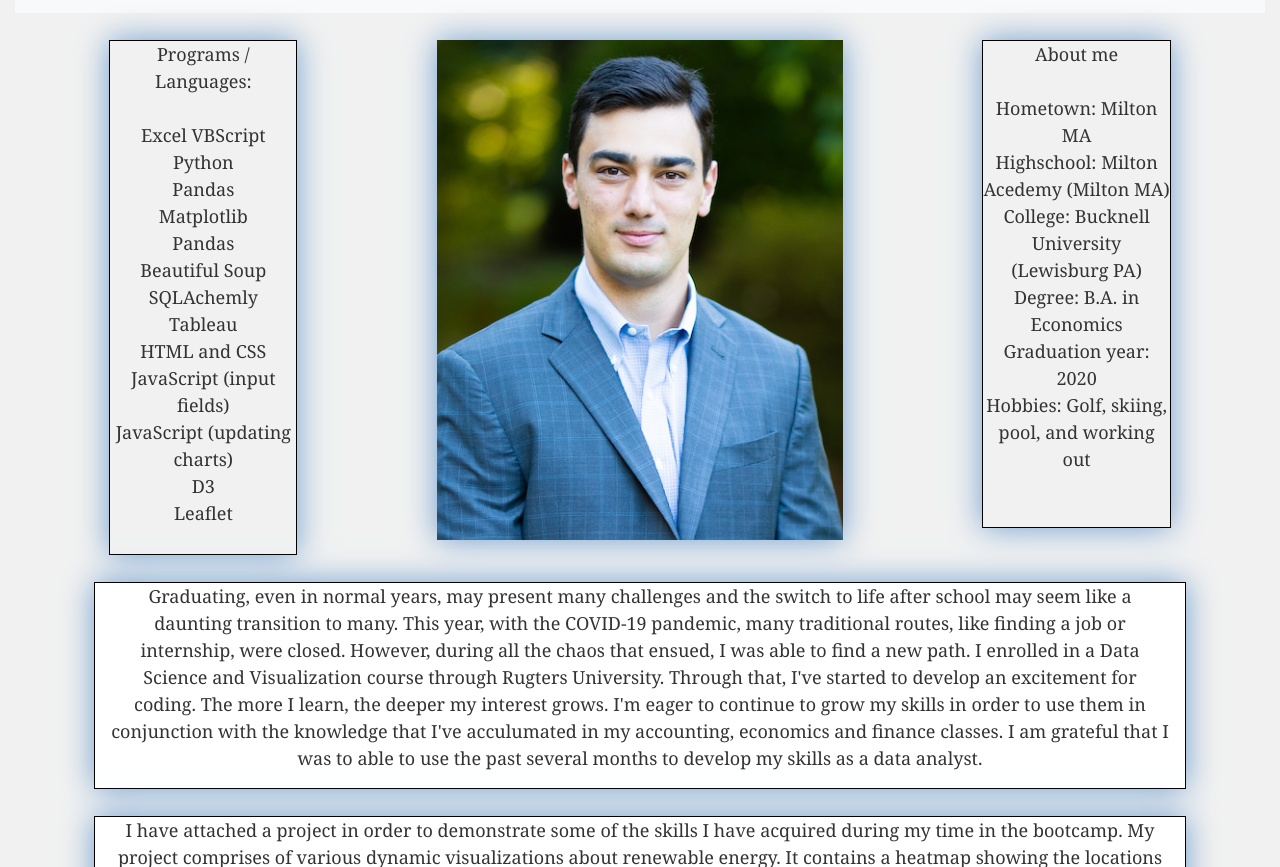
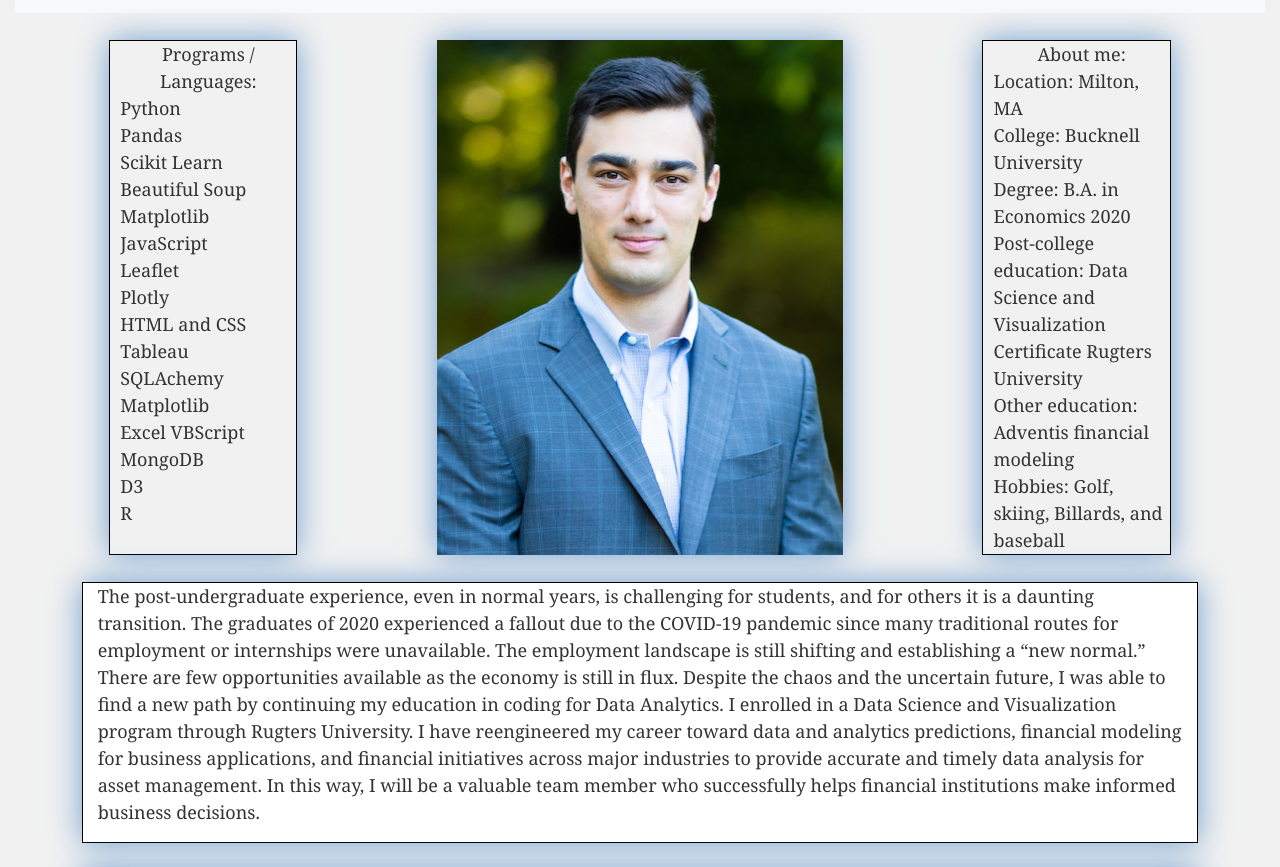
Before and after one commit to jamescadigan97/jamescadigan.github.io, a plain HTML site: page index.html in a window 1280 px wide. Shown: the part 77-944 px from the top of the page. Drawn offline with nearby package versions, Linux system fonts and the light colour scheme.

Commit message:
Halloween Eve

```diff
--- a/bio_style.css
+++ b/bio_style.css
@@ -1,6 +1,3 @@
-/*
- First External CSS Stylesheet
- */
 
 /* Styling for HTML elements */
  body {
@@ -19,7 +16,7 @@
 .fit-image{
   width: 100%;
   object-fit: cover;
-  height: 500px; /* only if you want fixed height */
+  height: 515px; /* only if you want fixed height */
   }
 
 .big-font {
@@ -28,14 +25,14 @@
 }
 
 #sidecolumn_left{
-  margin-left: 50;
+  margin-left: 100;
+  text-align: left;
 }
 
-
 p {
-  margin-right: 100;
-  margin-left: 100;
-  text-align: center;
+  /* margin-right: 100;
+  margin-left: 100; */
+  text-align: left;
 }
 
 body {
@@ -54,7 +51,9 @@ body {
 .sidetext {
   border:1px solid black;
   box-shadow: 0 0 30px #719ECE;
-  /* margin-right: 100;
-  margin-left: 100; */
+  padding-left:10px;
+}
+
+#sidetitle{
   text-align: center;
 }
--- a/index.html
+++ b/index.html
@@ -65,91 +65,98 @@
   <body class="margins">
     <div class="row">
       <div class="col-1">
-
+        <!--Margin-->
       </div>
       <div class="col-2" id="sidecolumn_left">
         <g>
           <br>
           <div class="sidetext">
-            Programs / Languages: <br><br>
-            Excel VBScript<br>  Python <br> Pandas <br> Matplotlib <br> Pandas  <br>Beautiful Soup <br>SQLAchemly <br>
-            Tableau <br>HTML and CSS <br>JavaScript (input fields) <br>JavaScript (updating charts)<br> D3 <br>Leaflet
-            <br><br>
-          </div class="sidetext">
+            <div id="sidetitle">
+              Programs / Languages: <br>
+            </div>
+            <div>
+              Python <br> Pandas  <br> Scikit Learn <br> Beautiful Soup <br> Matplotlib <br>  JavaScript <br> Leaflet <br>
+              Plotly <br> HTML and CSS <br>  Tableau <br> SQLAchemy <br> Matplotlib <br> Excel VBScript<br> MongoDB <br>D3 <br> R <br> <br>
+
+            </div>
+          </div>
         </g>
       </div>
       <div class="col-1">
-
+        <!--Margin-->
       </div>
       <div class="col-4">
         <br>
         <img src="headshot.png" alt="" class="img-responsive fit-image" id="headshot">
       </div>
       <div class="col-1">
-
+        <!--Margin-->
       </div>
       <div class="col-2">
         <br>
-        <div class="sidetext" id="sidecolumn_right">
-          About me <br><br>
-          Hometown: Milton MA<br>
-          Highschool: Milton Acedemy (Milton MA)<br>
-          College: Bucknell University (Lewisburg PA)<br>
-          Degree: B.A. in Economics <br>
-          Graduation year: 2020 <br>
-          Hobbies: Golf, skiing, pool, and working out<br><br><br>
-          <!-- Favorite Quote: "People overestimate what they can do in a year, but underestimate what they can do
-          in ten years" - Bill Gates
-          <br> -->
+        <div class="sidetext">
+          <div id="sidetitle">
+          About me: <br>
+          </div>
+          <div id="sidecolumn_right">
+          Location: Milton, MA<br>
+          College: Bucknell University <br>
+          Degree: B.A. in Economics 2020<br>
+          Post-college education: Data Science and Visualization Certificate Rugters University <br>
+          Other education: Adventis financial modeling <br>
+          Hobbies: Golf, skiing, Billards, and baseball
         </div>
         <div class="col-1">
-
+          <!--Margin-->
         </div>
       </div>
+      <!--Put Break Here-->
+      <br>
     </div>
-
+    <br>
+    <!--Start paragraphs-->
+    <div class="row">
+      <div class="col-1">
+        <!--Margin-->
+      </div>
+      <div class="col-10" id=main_container>
+        <p>
+          The post-undergraduate experience, even in normal years, is  challenging for students, and for others
+          it is a daunting transition. The graduates of 2020 experienced a fallout due to the  COVID-19 pandemic
+          since many traditional routes for employment  or internships were unavailable. The employment landscape
+          is still shifting and establishing a “new normal.”  There are few opportunities available as the economy is still in flux.
+          Despite  the chaos and the uncertain future, I was able to find a new path by continuing my education in
+          coding for Data Analytics. I enrolled in a Data Science and Visualization program through Rugters
+          University. I have reengineered my career toward data and analytics predictions, financial modeling
+          for business applications, and  financial initiatives across major industries to provide accurate and timely data analysis for asset management. In this way, I will be a valuable team member who successfully  helps financial institutions make informed business decisions.
+        </p>
+      </div>
+      <div class="col-1">
+        <!--Margin-->
+      </div>
+    </div>
+    <!--Next paragrapg-->
     <br>
     <div class="row">
       <div class="col-1">
-      </div>
-      <div class="col-10" id=main_container>
-        <p>
-        Graduating, even in normal years, may present many challenges and the switch to life after school
-        may seem like a daunting transition to many. This year, with the COVID-19 pandemic, many traditional
-        routes, like finding a job or internship, were closed. However, during all the chaos that ensued,
-        I was able to find a new path. I enrolled in a Data Science and Visualization course through Rugters
-        University. Through that, I've started to develop an excitement for coding. The more I learn, the deeper
-        my interest grows. I'm eager to continue to grow my skills in order to use them in conjunction with
-        the knowledge that I've acculumated in my accounting, economics and finance classes. I am grateful that
-        I was to able to use the past several months to develop my skills as a data analyst.
-        </p>
-      </div>
-      <div class="col-1">
-      </div>
-    </div>
-    <br>
-    <div class="row">
-      <div class="col-1">
+        <!--Margin-->
       </div>
       <div class="col-10" id=main_container>
         <p>
           I have attached a project in order to demonstrate some of the skills I have acquired during my time
-          in the bootcamp. My project comprises of various dynamic visualizations about renewable energy.
+          My project comprises of various dynamic visualizations about renewable energy.
           It contains a heatmap showing the locations of solar, wind and hydro-electric power-plants.
           It also has figures that display the generation capacities of wind, solar hydroelectric energy in
           different states. The last page shows a sunburst map distribution of energy generation in the
           United States and along with web-scraped articles on current advances in renewable energy.
           This project ultilizes Leaflet for the heatmap, marker map and cloropeth maps and Plotly JavaScript for the
           sunburst map. The website is powered by Flask and launched on Amazon Web Serivces. The webscraping function
-          employs chromedriver, Beautiful Soup to read the data and MongoDB to store it.
-<!--
-          On the right of my picture, I have attached links to different Github repositories with examples
-          of the programs that I have learn. -->
         </p>
       </div>
       <div class="col-1">
+        <!--Margin-->
       </div>
-      <br><br><br>
+      <br><br>
     </div>
 
 </main>
```
Also changed, not shown: 1 other file.
